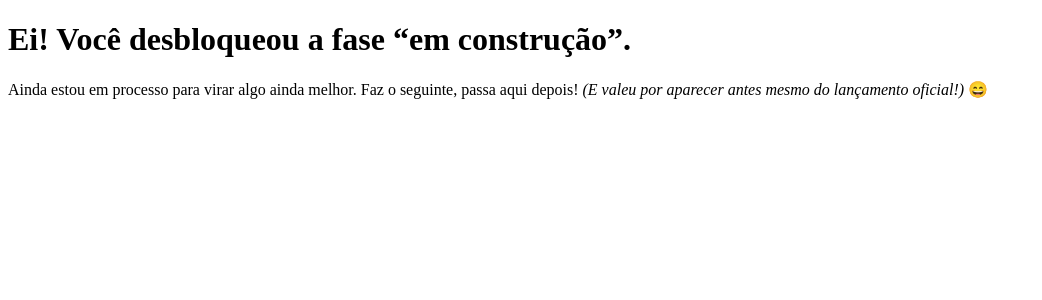
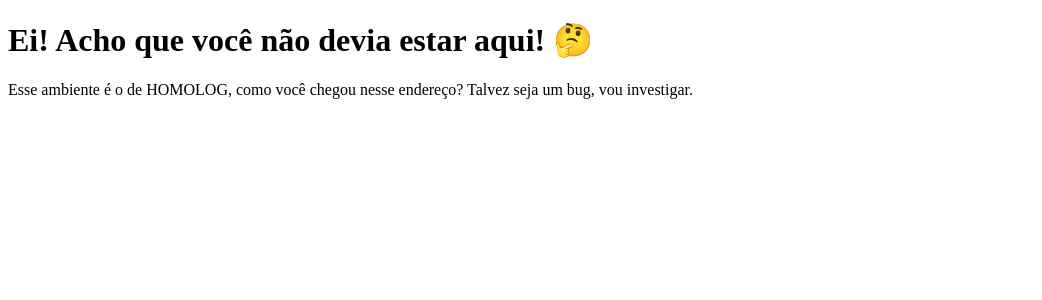
Before and after one commit to ArthurResendeC/clone-tabnews, a Next.js app: page / in a window 1280 px wide. Shown: the top 300 px of the page, without its empty margins (0-1042 px from the left). Built offline with nearby package versions, Linux system fonts and the light colour scheme.

Commit message:
change home page's text content

```diff
--- a/pages/index.js
+++ b/pages/index.js
@@ -1,11 +1,9 @@
 export default function Home() {
   return (
     <>
-      <h1>Ei! Você desbloqueou a fase “em construção”.</h1>
+      <h1>Ei! Acho que você não devia estar aqui! 🤔</h1>
       <p>
-        Ainda estou em processo para virar algo ainda melhor. Faz o seguinte,
-        passa aqui depois!{" "}
-        <i>(E valeu por aparecer antes mesmo do lançamento oficial!)</i> 😄
+        Esse ambiente é o de HOMOLOG, como você chegou nesse endereço? Talvez seja um bug, vou investigar.
       </p>
     </>
   );
```
